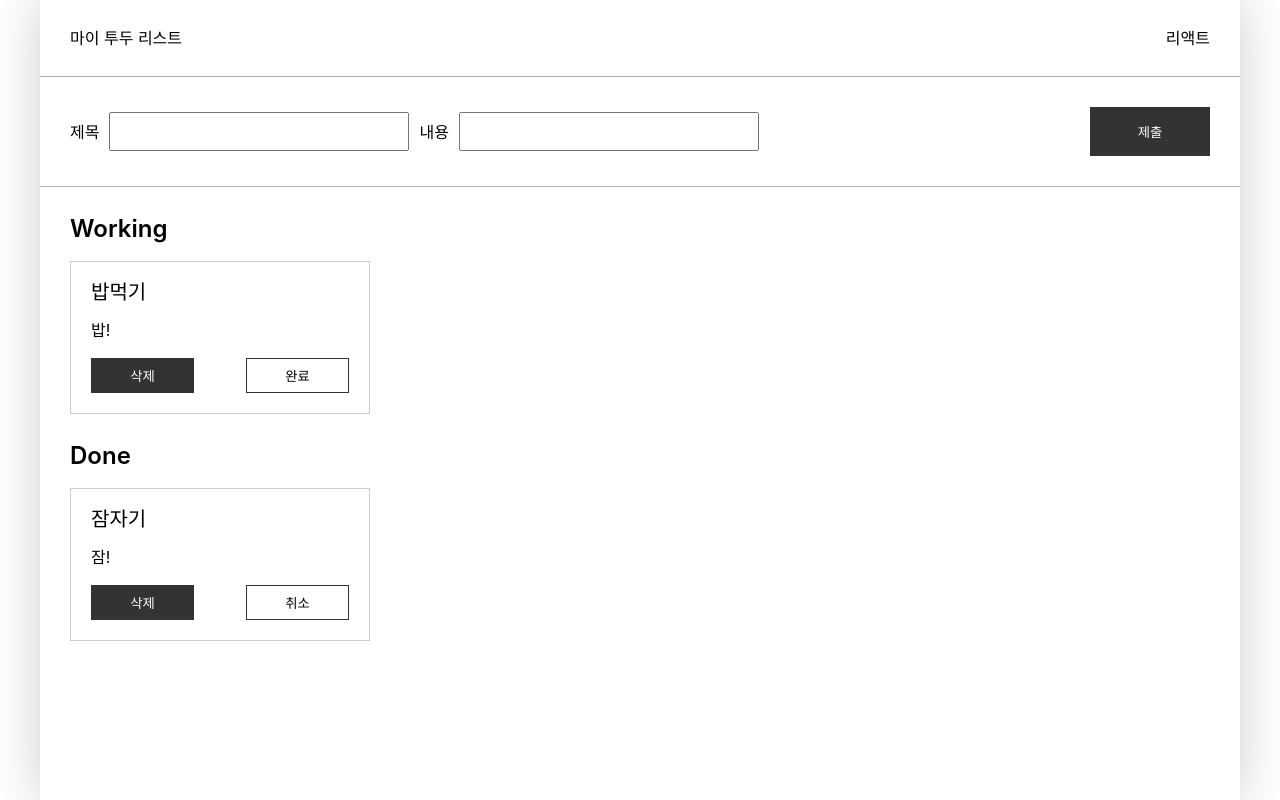
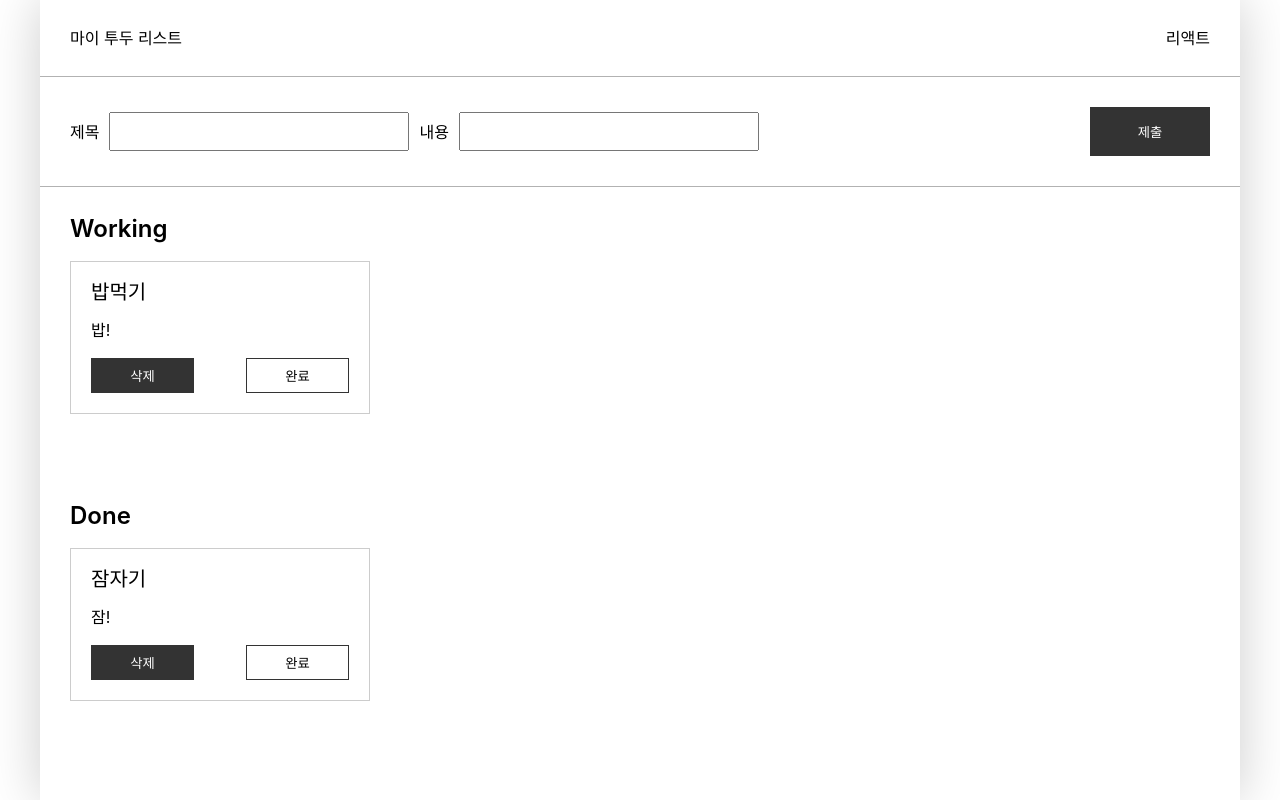
Before and after one commit to hansejun/homework22, a React (Create React App) app: page / in a window 1280 px wide. Built offline with nearby package versions, Linux system fonts and the light colour scheme.

Commit message:
리스트 분리

```diff
--- a/src/App.js
+++ b/src/App.js
@@ -1,6 +1,5 @@
 import { createGlobalStyle } from "styled-components";
 import TodoList from "./pages/TodoList";
-
 const GlobalStyle = createGlobalStyle`
 html, body, div, span, applet, object, iframe,
 h1, h2, h3, h4, h5, h6, p, blockquote, pre,
--- a/src/components/list/List.jsx
+++ b/src/components/list/List.jsx
@@ -7,21 +7,19 @@
     font-weight: 600;
     margin-bottom: 20px;
   }
+  margin-bottom: 30px;
 `;
 const Todos = styled.div`
   display: grid;
   grid-template-columns: repeat(auto-fit, minmax(250px, 300px));
   gap: 20px;
-  margin-bottom: 30px;
 `;
-function List({ todo, onToggle, onDelete }) {
+function List({ title, todo, onToggle, onDelete }) {
   return (
     <Container>
-      <h1>Working</h1>
+      <h1>{title}</h1>
       <Todos>
-        {todo
-          .filter((item) => !item.isDone)
-          .map((item, i) => (
+        {todo.map((item, i) => (
           <ToDo
             key={i}
             text={item.text}
@@ -33,22 +31,6 @@
           />
         ))}
       </Todos>
-      <h1>Done</h1>
-      <Todos>
-        {todo
-          .filter((item) => item.isDone)
-          .map((item, i) => (
-            <ToDo
-              key={i}
-              text={item.text}
-              id={item.id}
-              title={item.title}
-              isWorking={false}
-              onToggle={onToggle}
-              onDelete={onDelete}
-            />
-          ))}
-      </Todos>
     </Container>
   );
 }
--- a/src/pages/TodoList.jsx
+++ b/src/pages/TodoList.jsx
@@ -56,27 +56,21 @@
           onChange={onChange}
         />
         <List
-          todo={todo}
+          todo={todo.filter((item) => !item.isDone)}
           setTodo={setTodo}
           onDelete={onDelete}
           onToggle={onToggle}
-        ></List>
+          title={"Working"}
+        />
+        <List
+          todo={todo.filter((item) => item.isDone)}
+          setTodo={setTodo}
+          onDelete={onDelete}
+          onToggle={onToggle}
+          title={"Done"}
+        />
       </Layout>
     </>
   );
 }
 export default TodoList;
-// <Form setTodo={setTodo} index={index} setIndex={setIndex}></Form>
-//const [index, setIndex] = useState(2); // Date.now()도 중복없는 인덱싱 가능
-
-// setTodo((prev) => {
-//   const targetIdx = prev.findIndex((item) => item.id === id);
-//   return [...prev.slice(0, targetIdx), ...prev.slice(targetIdx + 1)];
-// });
-
-//const targetIdx = todo.findIndex((item) => item.id === id);
-// setTodo([
-//   ...todo.slice(0, targetIdx),
-//   { ...todo[targetIdx], isDone: !todo[targetIdx]["isDone"] },
-//   ...todo.slice(targetIdx + 1),
-// ]);
--- /dev/null
+++ b/src/reset.css
@@ -0,0 +1,124 @@
+html,
+body,
+div,
+span,
+applet,
+object,
+iframe,
+h1,
+h2,
+h3,
+h4,
+h5,
+h6,
+p,
+blockquote,
+pre,
+a,
+abbr,
+acronym,
+address,
+big,
+cite,
+code,
+del,
+dfn,
+em,
+img,
+ins,
+kbd,
+q,
+s,
+samp,
+small,
+strike,
+strong,
+sub,
+sup,
+tt,
+var,
+b,
+u,
+i,
+center,
+dl,
+dt,
+dd,
+ol,
+ul,
+li,
+fieldset,
+form,
+label,
+legend,
+table,
+caption,
+tbody,
+tfoot,
+thead,
+tr,
+th,
+td,
+article,
+aside,
+canvas,
+details,
+embed,
+figure,
+figcaption,
+footer,
+header,
+hgroup,
+menu,
+nav,
+output,
+ruby,
+section,
+summary,
+time,
+mark,
+audio,
+video {
+  margin: 0;
+  padding: 0;
+  border: 0;
+  font-size: 100%;
+  font: inherit;
+  vertical-align: baseline;
+}
+/* HTML5 display-role reset for older browsers */
+article,
+aside,
+details,
+figcaption,
+figure,
+footer,
+header,
+hgroup,
+menu,
+nav,
+section {
+  display: block;
+}
+body {
+  line-height: 1;
+}
+ol,
+ul {
+  list-style: none;
+}
+blockquote,
+q {
+  quotes: none;
+}
+blockquote:before,
+blockquote:after,
+q:before,
+q:after {
+  content: "";
+  content: none;
+}
+table {
+  border-collapse: collapse;
+  border-spacing: 0;
+}
```
Also changed, not shown: test.js (added, +26 -0 lines). Lines whose indentation alone changed are shown as unchanged.
